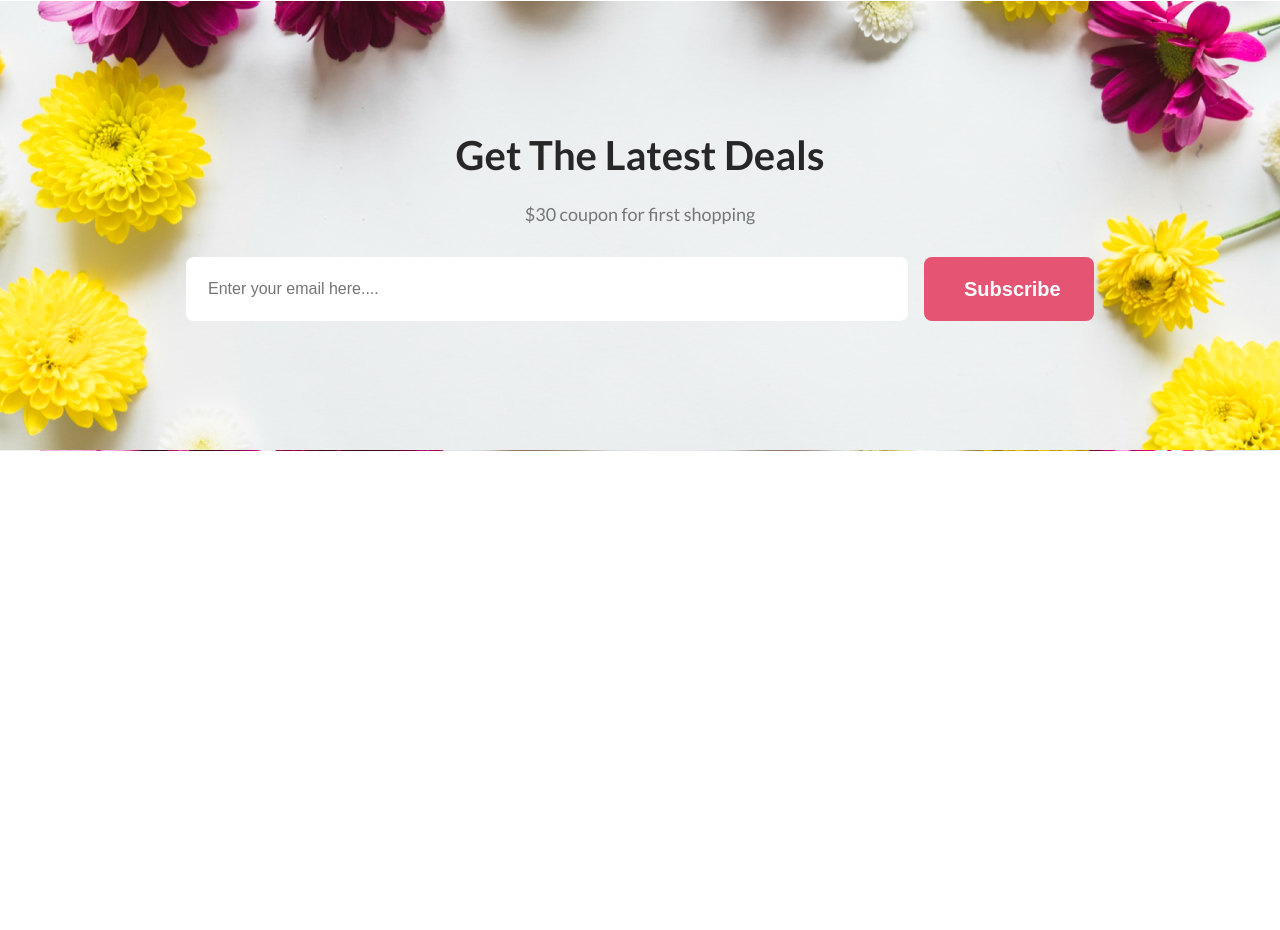
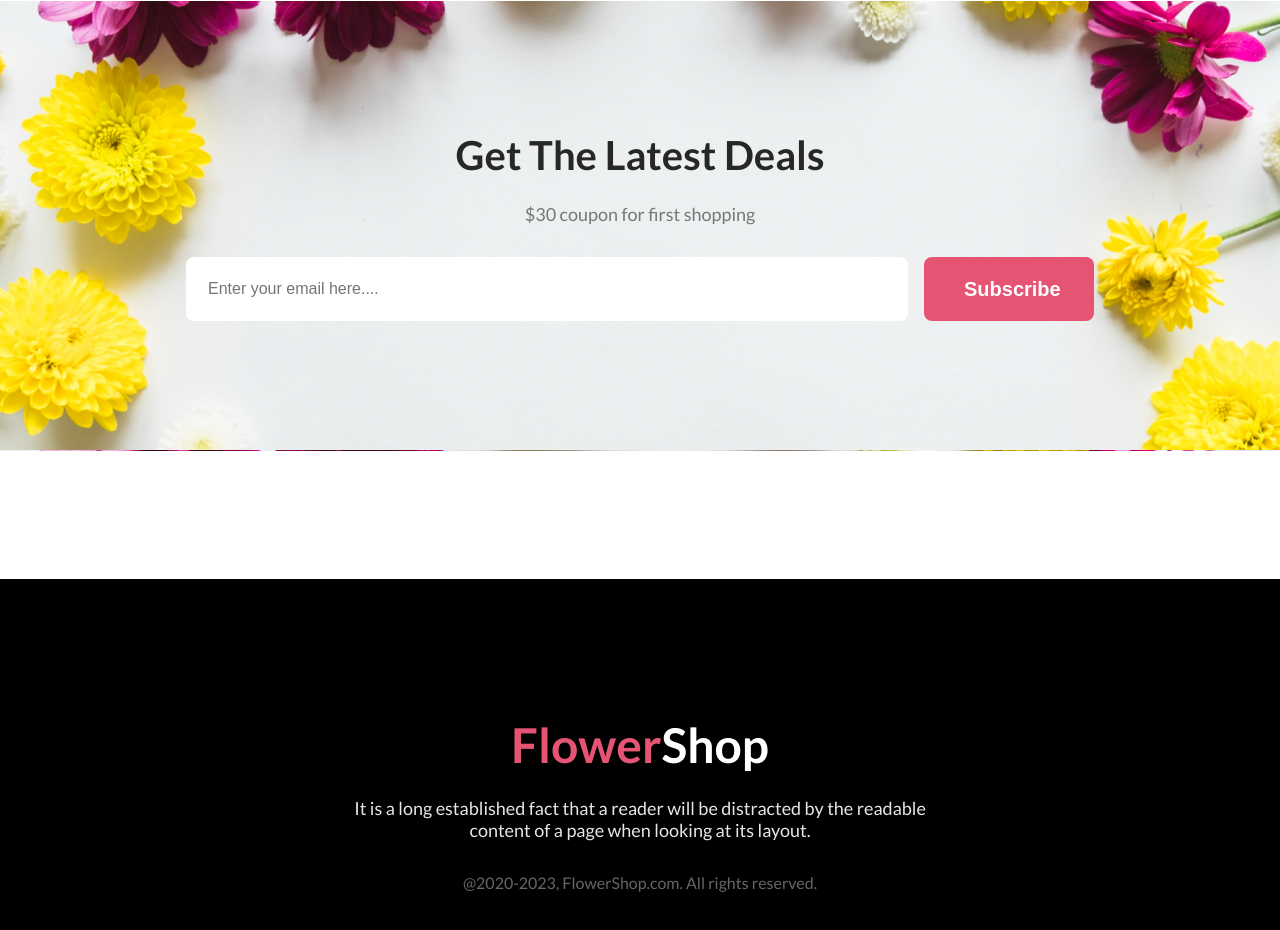
Before and after one commit to jakib462/flower-shop-website, a plain HTML site: page index.html in a window 1280 px wide. Shown: the part 3784-4714 px from the top of the page. Before the commit the page ends 4363 px from the top, so only its background shows below. Drawn offline with Linux system fonts and the light colour scheme.

Commit message:
final part added

```diff
--- a/index.html
+++ b/index.html
@@ -104,7 +104,9 @@
     </section>
     </main>
     <footer>
-
+            <h2 class="footer-title">Flower<span>Shop</span></h2>
+            <p class="footer-content">It is a long established fact that a reader will be distracted by the readable content of a page when looking at its layout.</p>
+            <p class="footer-cp">@2020-2023, FlowerShop.com. All rights reserved.</p>
     </footer>
 </body>
 </html>
--- a/style.css
+++ b/style.css
@@ -205,3 +205,36 @@
     font-weight: 400;
     padding-left: 22px;
 }
+/* footer part */
+footer {
+    width: 100%;
+    height: 449px;
+    display: flex;
+    flex-direction: column;
+    justify-content: center;
+    align-items: center;
+    background-color: black;
+}
+.footer-title {
+    color: #E55473;
+    font-size: 48px;
+    font-weight: 800;
+    padding-bottom: 24px;
+}
+span {
+    color: #FFF;
+}
+.footer-content {
+    color: rgba(255, 255, 255, 0.90);
+    text-align: center;
+    font-size: 18px;
+    font-weight: 400;
+    padding-bottom: 32px;
+    width: 625px;
+}
+.footer-cp {
+    color: rgba(255, 255, 255, 0.40);
+    text-align: center;
+    font-size: 16px;
+    font-weight: 400;
+}
```
